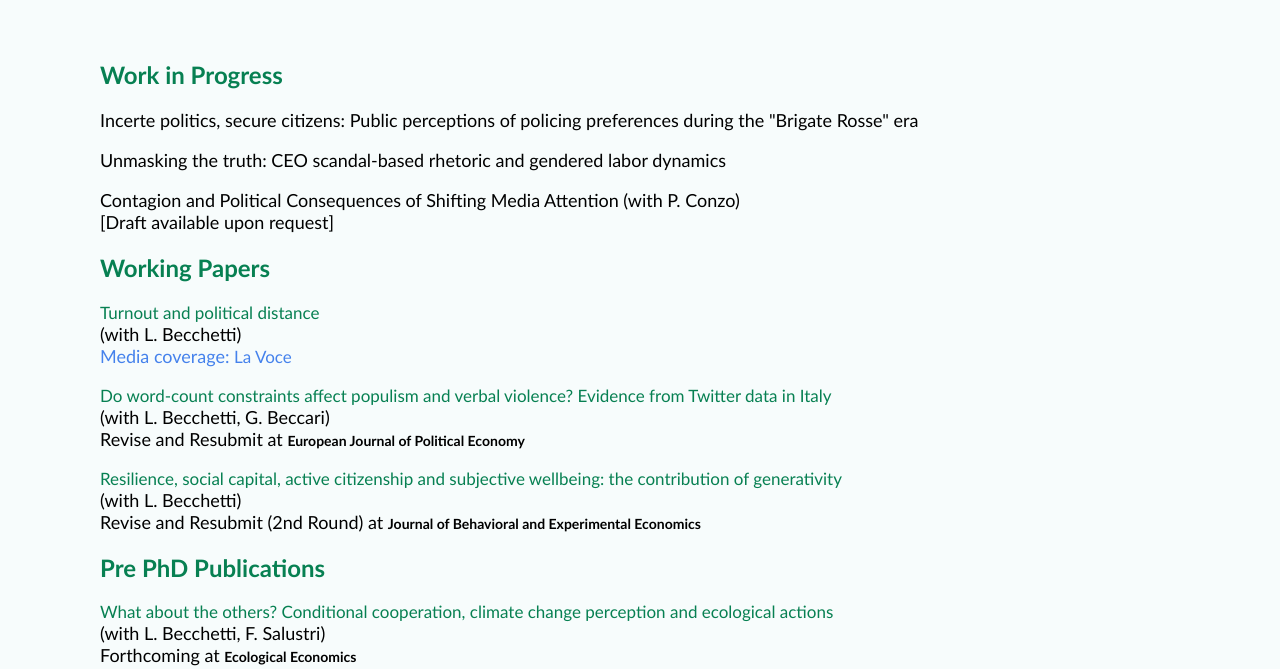
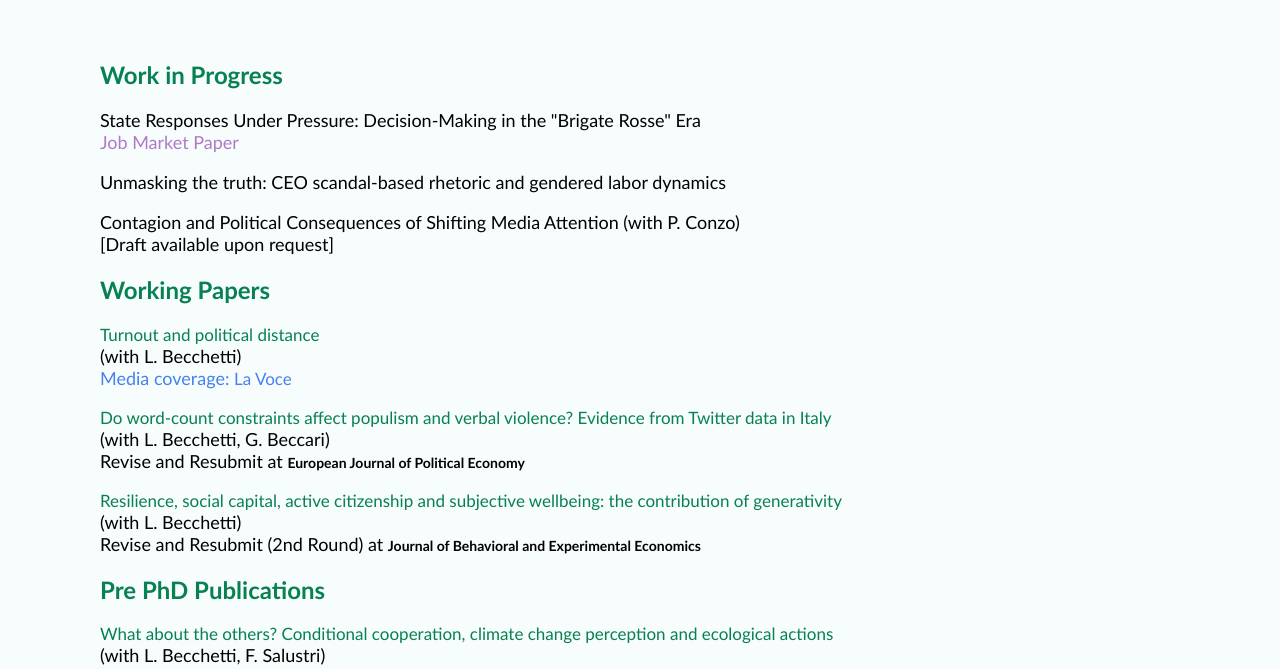
Before and after one commit to GianluigiConzo/GianluigiConzo.github.io, a plain HTML site: page research.html in a window 1280 px wide. Shown: the part 86-755 px from the top of the page. Drawn offline with Linux system fonts and the light colour scheme.

Commit message:
Add files via upload

```diff
--- a/research.html
+++ b/research.html
@@ -34,7 +34,11 @@
 <h2 style="color:#078052">Work in Progress</h2>
 
 <p>
-Incerte politics, secure citizens: Public perceptions of policing preferences during the "Brigate Rosse" era
+State Responses Under Pressure: Decision-Making in the "Brigate Rosse" Era
+<br>
+<span style="color:#AF7AC5">
+Job Market Paper
+</span>
 </p>
 
 <p>
```
